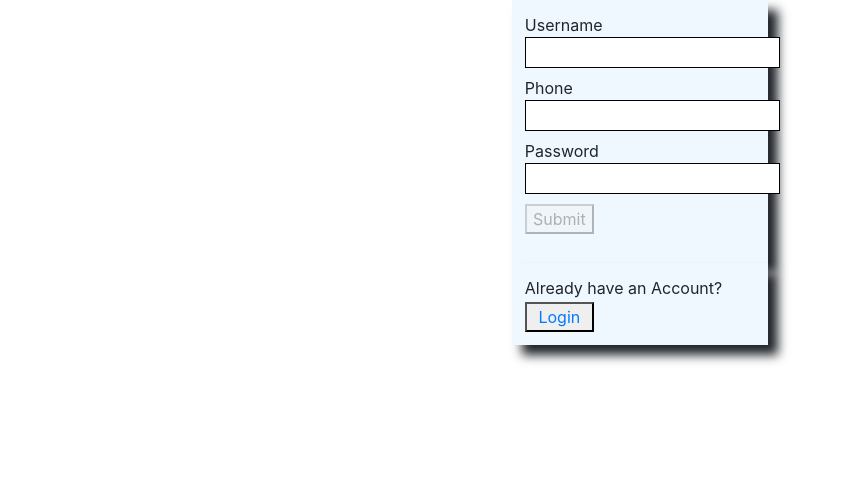
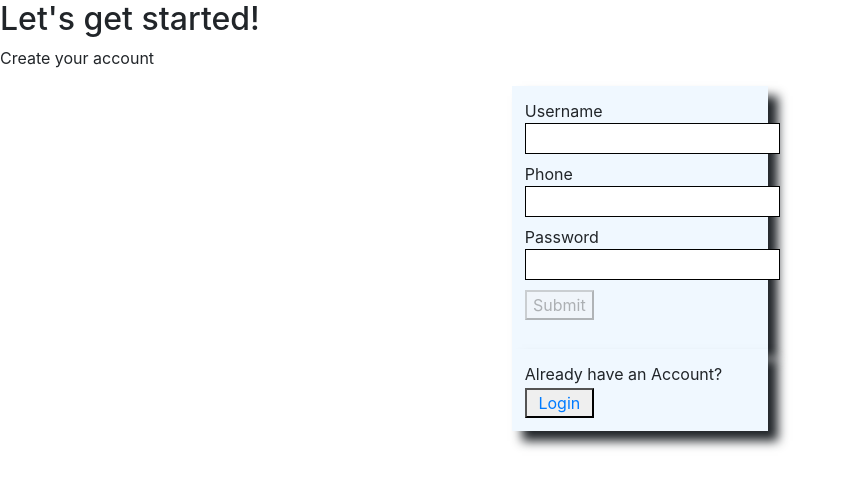
Before and after one commit to BW-Water-My-Plants-3/Front-End-2, a React (Create React App) app in the folder h2woah/: page / in a window 1280 px wide. Shown: the top 488 px of the page, without its empty margins (0-848 px from the left). Built offline with nearby package versions, Linux system fonts and the light colour scheme.

Commit message:
made heading and paragraph for signUp form to match the Login

```diff
--- a/h2woah/src/components/Signup.js
+++ b/h2woah/src/components/Signup.js
@@ -103,7 +103,8 @@ const Signup = props =>{
 
     return (
         <div>
-
+            <h2>Let's get started!</h2>
+            <p>Create your account</p>
             <form onSubmit={formSubmit} id="signUpForm">
                 <label htmlFor="username">
                     Username
```
